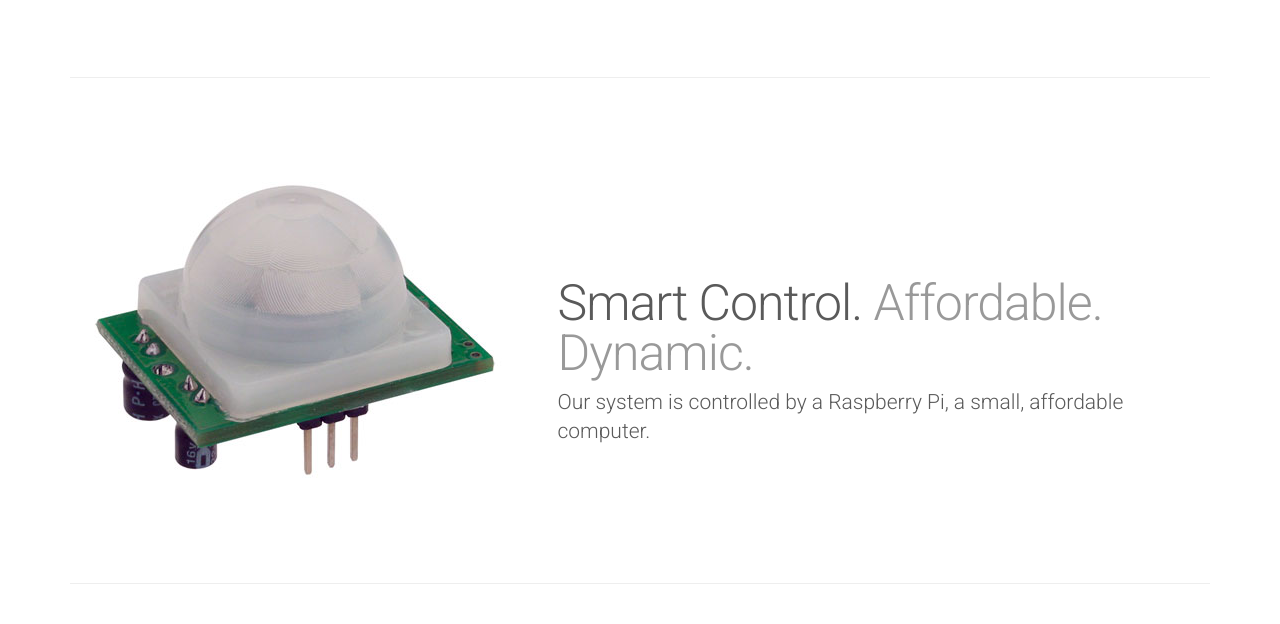
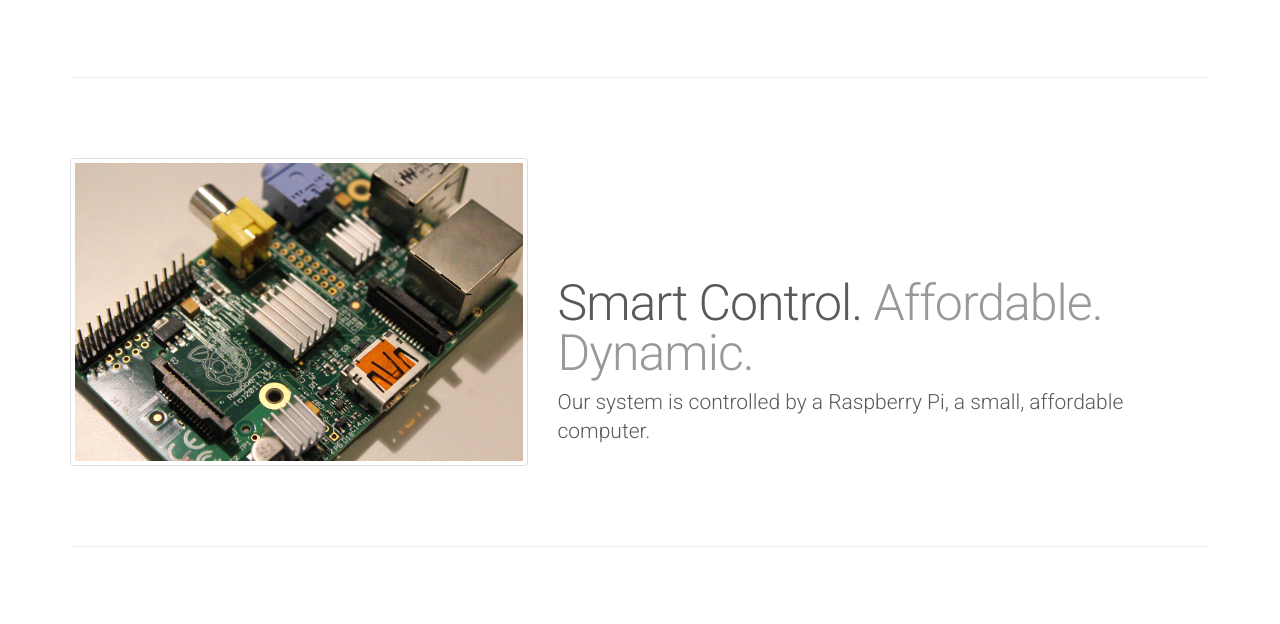
Before and after one commit to michael-hart/tactile_tablet_website, a plain HTML site: page technology.html in a window 1280 px wide. Shown: the part 541-1165 px from the top of the page. Drawn offline with Linux system fonts and the light colour scheme.

Commit message:
Replaced stock image with raspberry pi image

```diff
--- a/technology.html
+++ b/technology.html
@@ -21,6 +21,7 @@
 
     <!-- Custom styles for this template -->
     <link href="./css/main.css" rel="stylesheet">
+
   </head>
 
   <body hola-ext-player="1">
@@ -72,7 +73,7 @@
 
       <div class="row featurette">
         <div class="col-md-5">
-          <img class="featurette-image img-responsive" src="./technology_files/pir.jpg" alt="Generic placeholder image">
+          <img class="featurette-image img-responsive img-thumbnail" src="./technology_files/rpi.jpg" alt="Raspberry Pi">
         </div>
         <div class="col-md-7">
           <h2 class="featurette-heading">Smart Control. <span class="text-muted">Affordable. Dynamic.</span></h2>
```
Also changed, not shown: technology_files/pir.jpg (deleted), technology_files/rpi.jpg (added).
